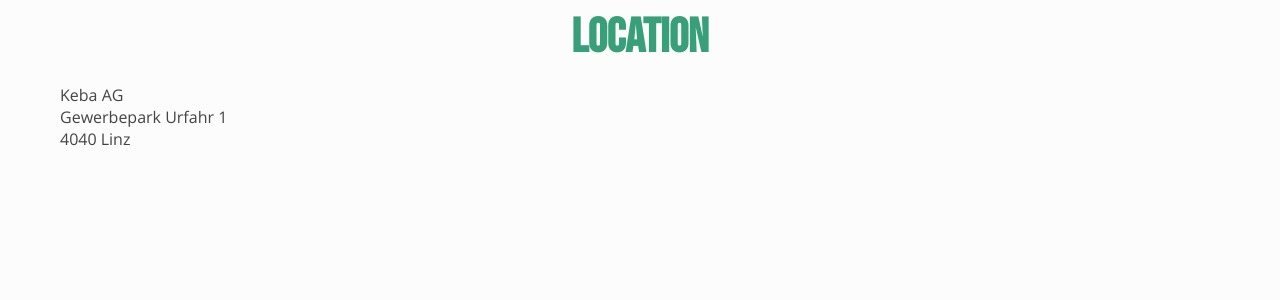
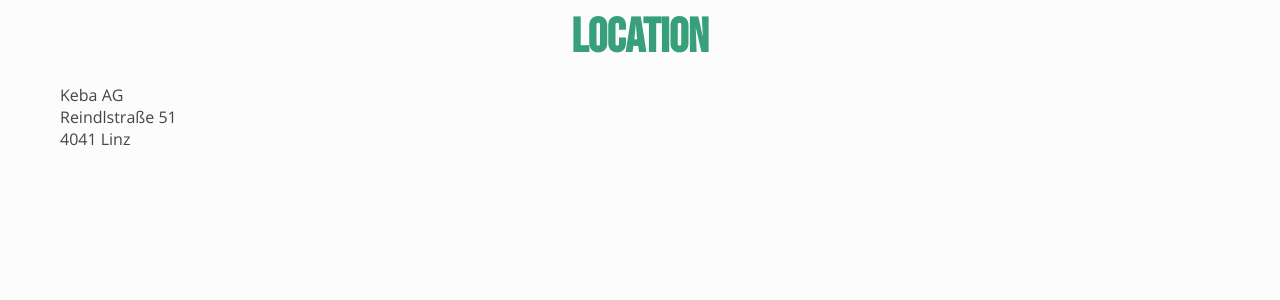
Before and after one commit to mericanAncer127/plauscherl, a Jekyll site: the page built from _plauscherl/49.html, in a window 1280 px wide. Shown: the part 699-999 px from the top of the page. Built offline with Jekyll 4.4.1, drawn with Linux system fonts in a browser that asks for light colours.

Commit message:
updates Keba address

```diff
--- a/_plauscherl/49.html
+++ b/_plauscherl/49.html
@@ -13,12 +13,12 @@ pictures:
 video:
 location:
   name: Keba AG
-  address: "Gewerbepark Urfahr 1"
+  address: "Reindlstraße 51"
   city: Linz
-  zip: 4040
+  zip: 4041
   oldmap:
-    lat: 48.31738
-    lng: 14.28687
+    lat: 48.317379
+    lng: 14.289096
 sponsor: <a href="http://www.keba.com">KEBA</a>
 speakers:
 -
```
